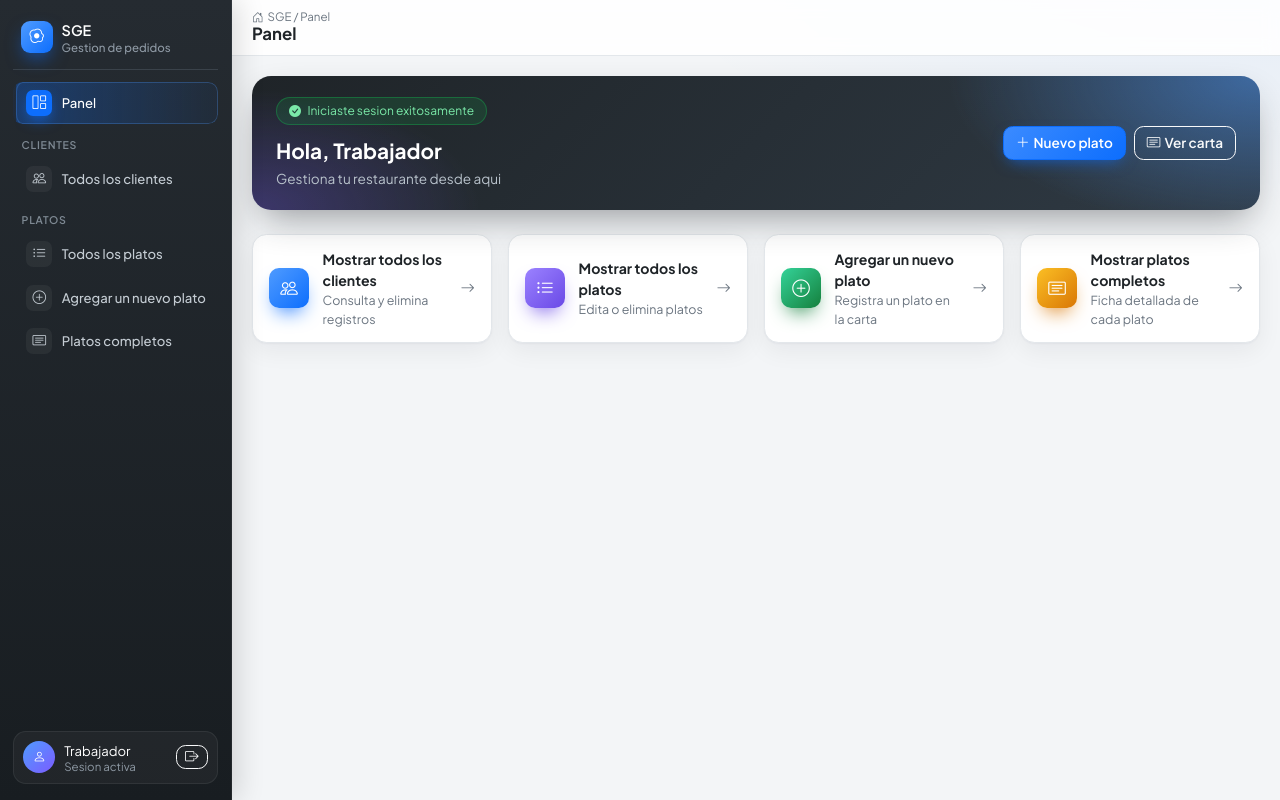
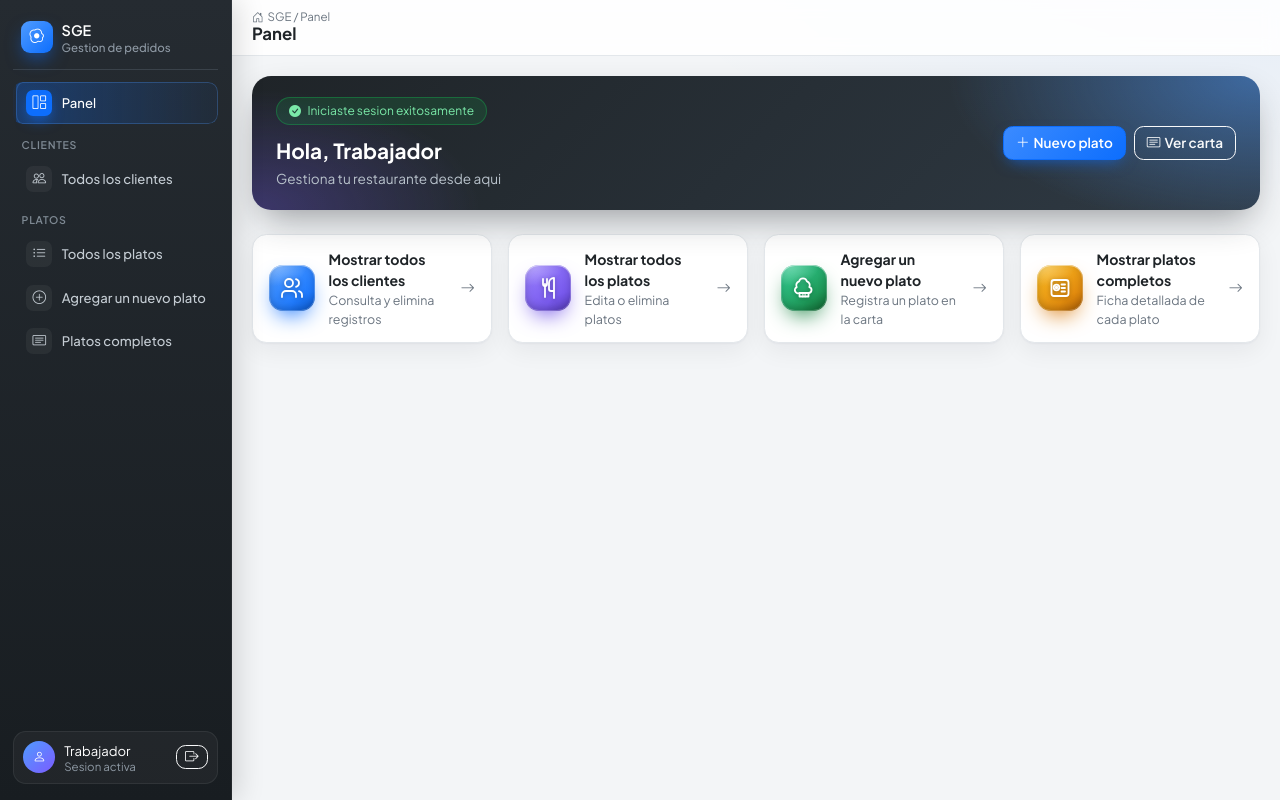
Before and after one commit to BlazeShotS/Sistema-Restaurante, a Spring Boot app: page /trabajador/panel in a window 1280 px wide. Run offline with Spring Boot 4, Linux system fonts and the light colour scheme.

Commit message:
202611161232

```diff
--- a/src/main/resources/static/css/panel-styles.css
+++ b/src/main/resources/static/css/panel-styles.css
@@ -406,16 +406,50 @@ body {
 }
 
 .acceso .icono {
-  width: 40px;
-  height: 40px;
-  border-radius: 10px;
-  background: linear-gradient(135deg, var(--c1, #4f9bff), var(--c2, #0d6efd));
-  box-shadow: 0 10px 20px -8px var(--c2, #0d6efd);
+  position: relative;
+  width: 46px;
+  height: 46px;
+  border-radius: 14px;
+  background: linear-gradient(140deg, var(--c1, #4f9bff), var(--c2, #0d6efd));
   color: #fff;
   display: grid;
   place-items: center;
-  font-size: 1.1rem;
   flex-shrink: 0;
+  overflow: hidden;
+  box-shadow:
+    inset 0 1px 0 rgba(255,255,255,.35),
+    inset 0 -3px 8px rgba(0,0,0,.22),
+    0 10px 22px -8px var(--c2, #0d6efd);
+  transition: transform .18s ease;
+}
+
+.acceso .icono::before {
+  content: "";
+  position: absolute;
+  inset: 0;
+  border-radius: inherit;
+  background:
+    radial-gradient(120% 85% at 18% 0%, rgba(255,255,255,.32), transparent 55%),
+    radial-gradient(90% 70% at 100% 100%, rgba(0,0,0,.16), transparent 60%);
+}
+
+.acceso .icono::after {
+  content: "";
+  position: absolute;
+  inset: 0;
+  border-radius: inherit;
+  border: 1px solid rgba(255,255,255,.22);
+}
+
+.acceso .icono svg {
+  position: relative;
+  width: 24px;
+  height: 24px;
+  filter: drop-shadow(0 1.5px 2px rgba(0,0,0,.28));
+}
+
+.acceso:hover .icono {
+  transform: translateY(-2px) scale(1.04);
 }
 
 .acceso strong {
--- a/src/main/resources/templates/PanelTrabajador.html
+++ b/src/main/resources/templates/PanelTrabajador.html
@@ -68,28 +68,28 @@
             <div class="row g-3">
                 <div class="col-md-6 col-xl-3">
                     <a href="/cliente" class="tarjeta acceso" style="--c1:#4f9bff;--c2:#0d6efd">
-                        <div class="icono"><i class="bi bi-people"></i></div>
+                        <div class="icono"><svg viewBox="0 0 24 24" fill="none" stroke="currentColor" stroke-width="1.8" stroke-linecap="round" stroke-linejoin="round"><path d="M16 21v-2a4 4 0 0 0-4-4H6a4 4 0 0 0-4 4v2"/><circle cx="9" cy="7" r="4"/><path d="M22 21v-2a4 4 0 0 0-3-3.87"/><path d="M16 3.13a4 4 0 0 1 0 7.75"/></svg></div>
                         <div><strong>Mostrar todos los clientes</strong><span>Consulta y elimina registros</span></div>
                         <i class="bi bi-arrow-right flecha"></i>
                     </a>
                 </div>
                 <div class="col-md-6 col-xl-3">
                     <a href="/plato" class="tarjeta acceso" style="--c1:#9b82ff;--c2:#6a49e6">
-                        <div class="icono"><i class="bi bi-list-ul"></i></div>
+                        <div class="icono"><svg viewBox="0 0 24 24" fill="none" stroke="currentColor" stroke-width="1.8" stroke-linecap="round" stroke-linejoin="round"><path d="M7 3v5a2 2 0 0 0 4 0V3"/><path d="M9 8v13"/><path d="M18 15V2a5 5 0 0 0-5 5v6c0 1.1.9 2 2 2h3Zm0 0v7"/></svg></div>
                         <div><strong>Mostrar todos los platos</strong><span>Edita o elimina platos</span></div>
                         <i class="bi bi-arrow-right flecha"></i>
                     </a>
                 </div>
                 <div class="col-md-6 col-xl-3">
                     <a href="/plato/nuevo" class="tarjeta acceso" style="--c1:#34d399;--c2:#15803d">
-                        <div class="icono"><i class="bi bi-plus-circle"></i></div>
+                        <div class="icono"><svg viewBox="0 0 24 24" fill="none" stroke="currentColor" stroke-width="1.8" stroke-linecap="round" stroke-linejoin="round"><path d="M7.5 17h9a3 3 0 0 0 .8-5.9 4 4 0 0 0-2.4-5.7 4 4 0 0 0-7.8 0 4 4 0 0 0-2.4 5.7A3 3 0 0 0 7.5 17Z"/><path d="M7.5 17h9v3.5h-9V17Z"/><path d="M10.8 17v3.5 M13.2 17v3.5" opacity=".6"/></svg></div>
                         <div><strong>Agregar un nuevo plato</strong><span>Registra un plato en la carta</span></div>
                         <i class="bi bi-arrow-right flecha"></i>
                     </a>
                 </div>
                 <div class="col-md-6 col-xl-3">
                     <a href="/pedido/platos" class="tarjeta acceso" style="--c1:#fbbf24;--c2:#d97706">
-                        <div class="icono"><i class="bi bi-card-text"></i></div>
+                        <div class="icono"><svg viewBox="0 0 24 24" fill="none" stroke="currentColor" stroke-width="1.8" stroke-linecap="round" stroke-linejoin="round"><rect x="3.5" y="4" width="17" height="16" rx="2.5"/><path d="M13.5 8.5h3.5 M13.5 12h3.5 M13.5 15.5h3.5"/><circle cx="8.5" cy="11.5" r="2.8"/><circle cx="8.5" cy="11.5" r=".9" fill="currentColor"/></svg></div>
                         <div><strong>Mostrar platos completos</strong><span>Ficha detallada de cada plato</span></div>
                         <i class="bi bi-arrow-right flecha"></i>
                     </a>
```
Also changed, not shown: src/main/java/com/registro/REGISTRO/controller/TrabajadorController.java (line endings or trailing spaces).
